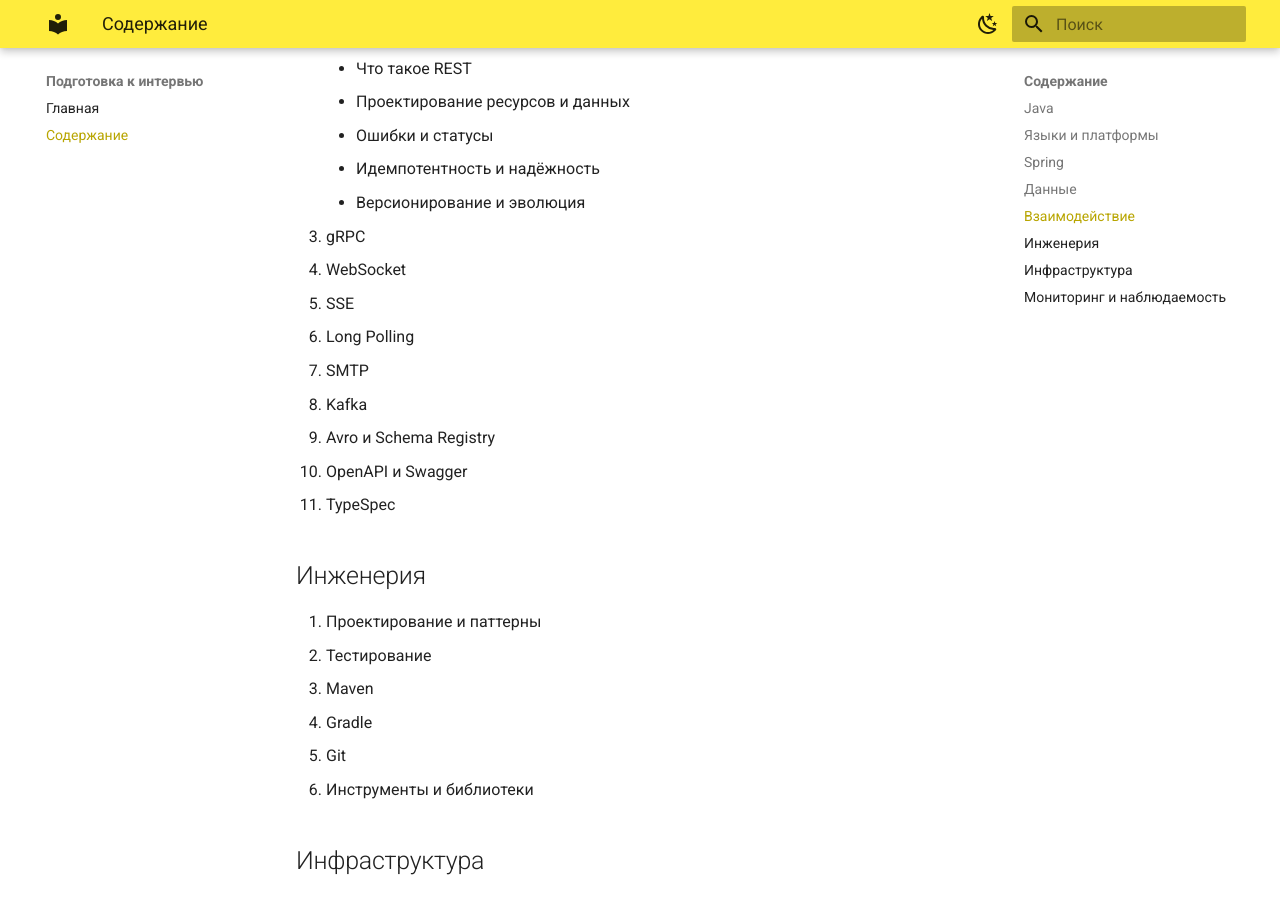
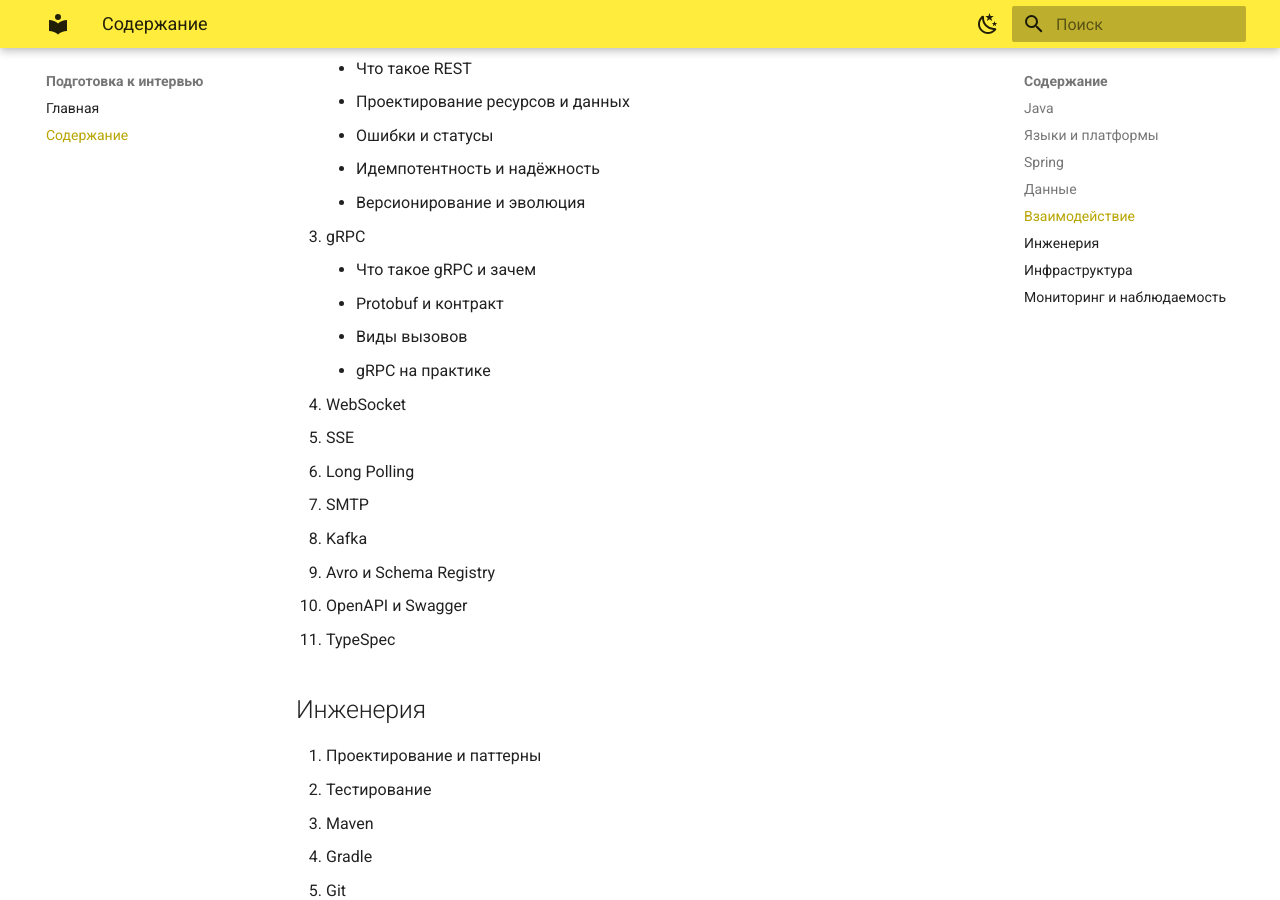
Before and after one commit to artem961/java-backend-notes, an MkDocs documentation site: the page built from docs/contents.md, in a window 1280 px wide and 900 px high, scrolled down 4703 px. Built offline with MkDocs 1.6.1 and Material for MkDocs 9.7.7, drawn with Linux system fonts in a browser that asks for light colours.

Commit message:
Определить состав раздела gRPC
Четыре темы: зачем нужен, Protobuf как контракт, виды вызовов
и практика на Java.

```diff
--- a/docs/contents.md
+++ b/docs/contents.md
@@ -145,6 +145,10 @@
     - Идемпотентность и надёжность
     - Версионирование и эволюция
 23. gRPC
+    - Что такое gRPC и зачем
+    - Protobuf и контракт
+    - Виды вызовов
+    - gRPC на практике
 24. WebSocket
 25. SSE
 26. Long Polling
```
